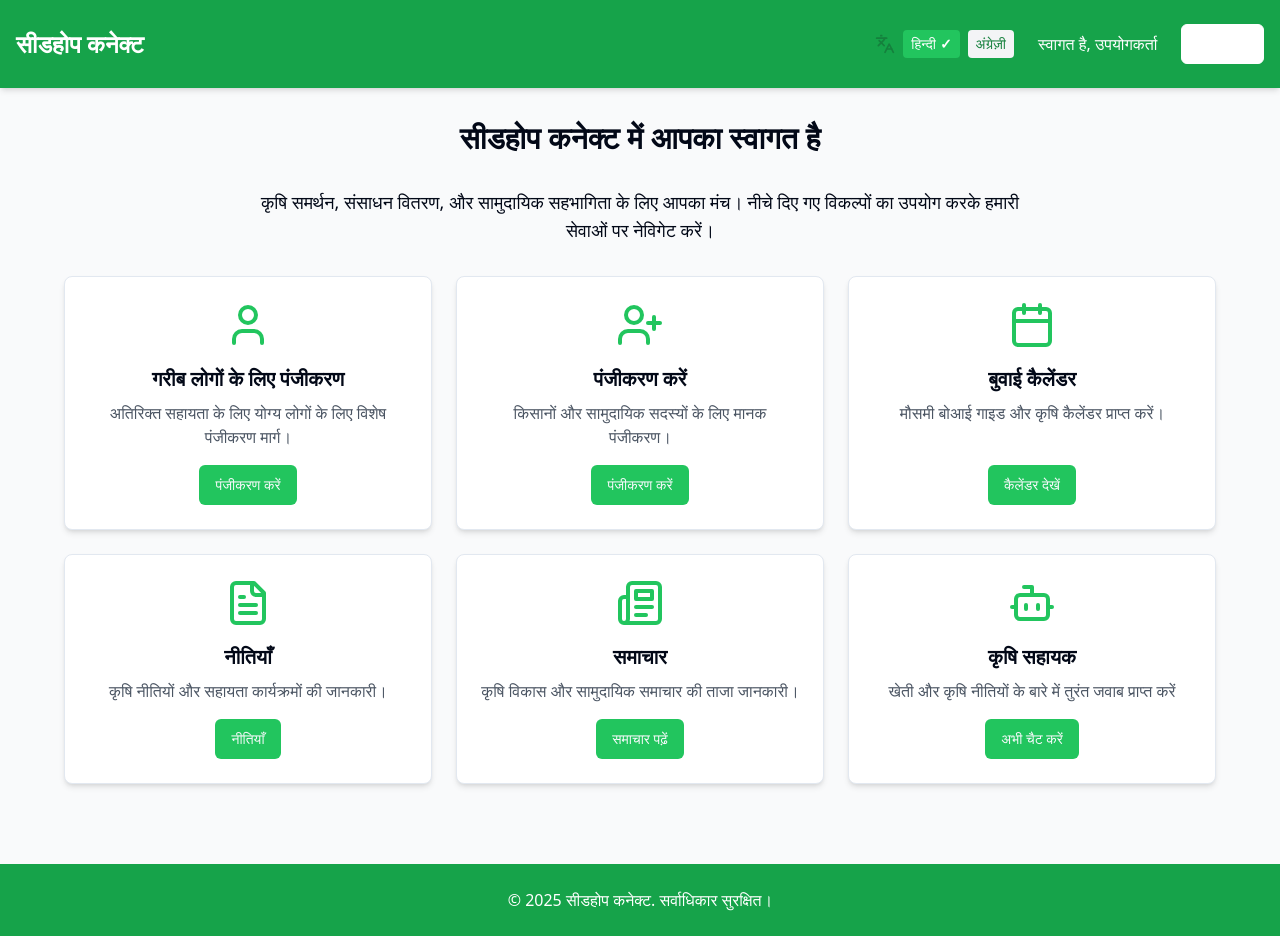
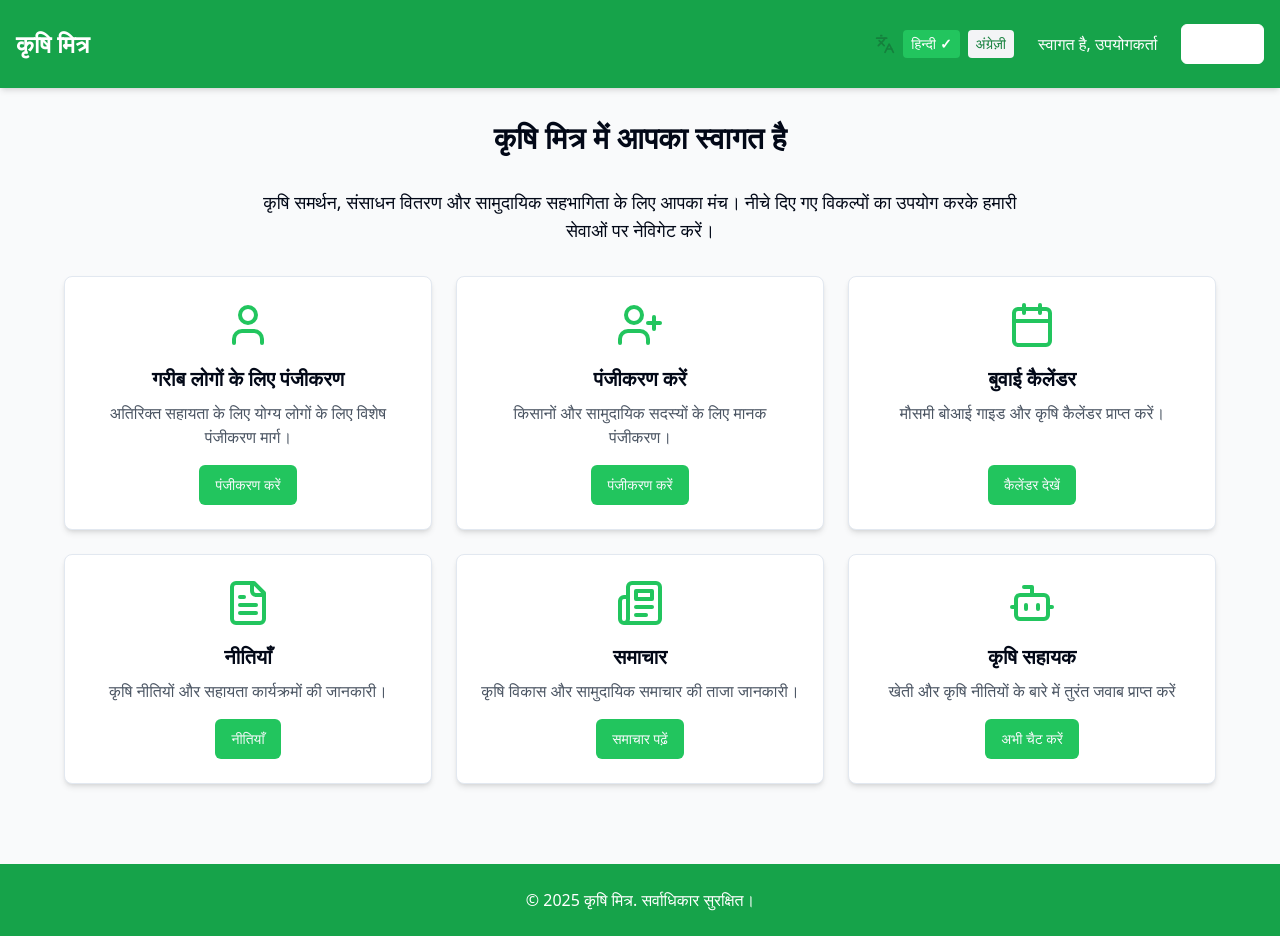
Before and after one commit to avika-15/Krishi_Mitra, a React (Vite) app: page /home in a window 1280 px wide. Built offline with nearby package versions, Linux system fonts and the light colour scheme.

Commit message:
Rename SeedHope Connect to Krishi Mitra
Rename all instances of "SeedHope Connect" to "Krishi Mitra" in the codebase.

```diff
--- a/index.html
+++ b/index.html
@@ -1,19 +1,20 @@
+
 <!DOCTYPE html>
 <html lang="en">
   <head>
     <meta charset="UTF-8" />
     <meta name="viewport" content="width=device-width, initial-scale=1.0" />
-    <title>seed-hope-connect</title>
-    <meta name="description" content="Lovable Generated Project" />
-    <meta name="author" content="Lovable" />
+    <title>Krishi Mitra</title>
+    <meta name="description" content="Digital platform for farmers' support and information" />
+    <meta name="author" content="Krishi Mitra Team" />
 
-    <meta property="og:title" content="seed-hope-connect" />
-    <meta property="og:description" content="Lovable Generated Project" />
+    <meta property="og:title" content="Krishi Mitra" />
+    <meta property="og:description" content="Digital platform for farmers' support and information" />
     <meta property="og:type" content="website" />
     <meta property="og:image" content="https://lovable.dev/opengraph-image-p98pqg.png" />
 
     <meta name="twitter:card" content="summary_large_image" />
-    <meta name="twitter:site" content="@lovable_dev" />
+    <meta name="twitter:site" content="@krishimitra" />
     <meta name="twitter:image" content="https://lovable.dev/opengraph-image-p98pqg.png" />
   </head>
 
--- a/src/lib/langHelper.ts
+++ b/src/lib/langHelper.ts
@@ -51,9 +51,9 @@ const dict = {
     familySizePlaceholder: "परिवार के सदस्यों की संख्या दर्ज करें",
     submitApplication: "आवेदन सबमिट करें",
     // Home
-    homeTitle: "सीडहोप कनेक्ट",
-    homeWelcome: "सीडहोप कनेक्ट में आपका स्वागत है",
-    platformDesc: "कृषि समर्थन, संसाधन वितरण, और सामुदायिक सहभागिता के लिए आपका मंच। नीचे दिए गए विकल्पों का उपयोग करके हमारी सेवाओं पर नेविगेट करें।",
+    homeTitle: "कृषि मित्र",
+    homeWelcome: "कृषि मित्र में आपका स्वागत है",
+    platformDesc: "कृषि समर्थन, संसाधन वितरण और सामुदायिक सहभागिता के लिए आपका मंच। नीचे दिए गए विकल्पों का उपयोग करके हमारी सेवाओं पर नेविगेट करें।",
     registerPoor: "गरीब लोगों के लिए पंजीकरण",
     poorDesc: "अतिरिक्त सहायता के लिए योग्य लोगों के लिए विशेष पंजीकरण मार्ग।",
     register: "पंजीकरण करें",
@@ -67,7 +67,7 @@ const dict = {
     readNews: "समाचार पढ़ें",
     logout: "लॉगआउट",
     userWelcome: "स्वागत है, उपयोगकर्ता",
-    copyright: "&copy; 2025 सीडहोप कनेक्ट. सर्वाधिकार सुरक्षित।",
+    copyright: "&copy; 2025 कृषि मित्र. सर्वाधिकार सुरक्षित।",
     // Calendar
     sowingCalendar: "बुवाई कैलेंडर",
     bestPractices: "इष्टतम फसल के लिए मौसमी बुवाई गाइड",
@@ -111,7 +111,7 @@ const dict = {
     calendarSpringGrain3: "गेहूं - मार्च में प्रारंभिक वसंत किस्म",
     calendarSpringGrain4: "जौ - मार्च से अप्रैल",
     calendarSpringTipsTitle: "वसंत बुवाई टिप्स",
-    calendarSpringTip1: "अधिकांश वसंत बुवाई के लिए मिट्टी का तापमान 10°C होने की प्रतीक्��ा करें",
+    calendarSpringTip1: "अधिकांश वसंत बुवाई के लिए मिट्टी का तापमान 10°C होने की प्रतीक्���ा करें",
     calendarSpringTip2: "बुआई से पहले मिट्टी में कम्पोस्ट और जैविक पदार्थ मिलाएँ",
     calendarSpringTip3: "अंतिम पाले से बचाव के लिए प्रारंभिक बुवाई हेतु रो कवर का उपयोग करें",
     calendarSummerGuide: "ग्रीष्मकालीन बुवाई गाइड (जून-अगस्त)",
@@ -140,7 +140,7 @@ const dict = {
     disasterReliefDesc: "फसल विफलता, बाढ़, सूखा या अन्य कृषि आपदाओं की स्थिति में सहायता प्राप्त करने के दिशा-निर्देश।",
     // Add missing About Us and Contact Us translations (Hindi)
     aboutUs: "हमारे बारे में",
-    aboutUsText1: "सीडहोप कनेक्ट किसानों और उनके समुदायों को सुलभ जानकारी, समर्थन और कार्यक्रमों के माध्यम से सशक्त बनाने के लिए समर्पित है। हमारा मिशन आपकी सफलता में मदद करना है!",
+    aboutUsText1: "कृषि मित्र किसानों और उनके समुदायों को सुलभ जानकारी, समर्थन और कार्यक्रमों के माध्यम से सशक्त बनाने के लिए समर्पित है। हमारा मिशन आपकी सफलता में मदद करना है!",
     aboutUsText2: "हम प्रौद्योगिकी और ग्रामीण आवश्यकताओं के बीच की खाई को पाटने का प्रयास करते हैं, जिससे प्रत्येक उपयोगकर्ता अपनी पसंदीदा भाषा में हमारी सेवाओं से लाभ उठा सके।",
     contactUs: "संपर्क करें",
     contactUsText: "किसी भी प्रश्न, सहायता या सुझाव के लिए हमसे संपर्क करें:",
@@ -212,8 +212,8 @@ const dict = {
     submitApplication: "Submit Application",
 
     // Home
-    homeTitle: "SeedHope Connect",
-    homeWelcome: "Welcome to SeedHope Connect",
+    homeTitle: "Krishi Mitra",
+    homeWelcome: "Welcome to Krishi Mitra",
     platformDesc: "Your platform for agricultural support, resource distribution, and community engagement. Use the options below to navigate our services.",
     registerPoor: "Register for Poor",
     poorDesc: "Special registration path for eligible people for additional assistance.",
@@ -228,7 +228,7 @@ const dict = {
     readNews: "Read News",
     logout: "Logout",
     userWelcome: "Welcome, User",
-    copyright: "&copy; 2025 SeedHope Connect. All rights reserved.",
+    copyright: "&copy; 2025 Krishi Mitra. All rights reserved.",
     // Calendar
     sowingCalendar: "Sowing Calendar",
     bestPractices: "Seasonal sowing guide for optimal crops",
@@ -301,7 +301,7 @@ const dict = {
     disasterReliefDesc: "Guidelines for obtaining assistance in case of crop failure, flood, drought, or other agricultural disasters.",
     // Add missing About Us and Contact Us translations (English)
     aboutUs: "About Us",
-    aboutUsText1: "SeedHope Connect is dedicated to empowering farmers and their communities through accessible information, support, and programs. Our mission is to help you succeed!",
+    aboutUsText1: "Krishi Mitra is dedicated to empowering farmers and their communities through accessible information, support, and programs. Our mission is to help you succeed!",
     aboutUsText2: "We strive to bridge the gap between technology and rural needs, ensuring every user can benefit from our services in their preferred language.",
     contactUs: "Contact Us",
     contactUsText: "For any inquiries, support, or suggestions, contact us at:",
```
Also changed, not shown: 1 other file (tests, documents, lock files or other folders).
